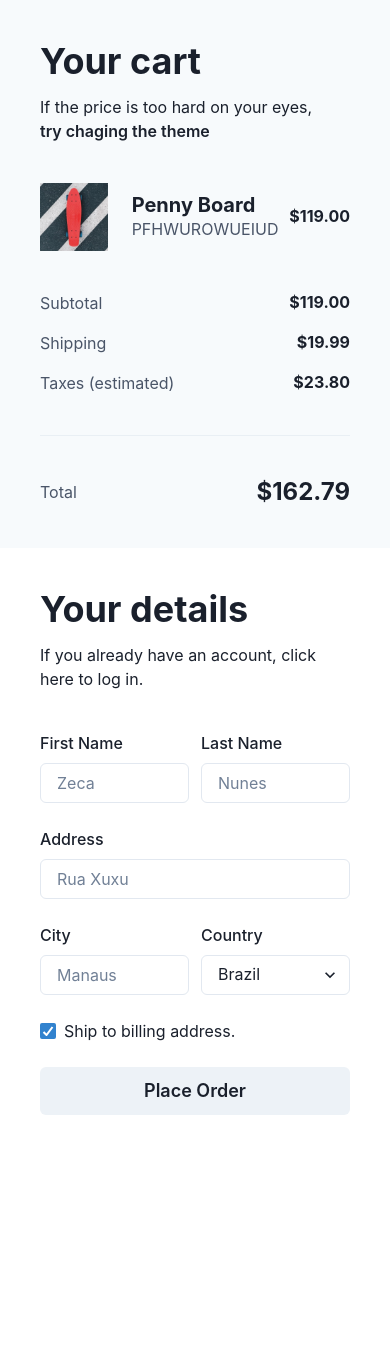
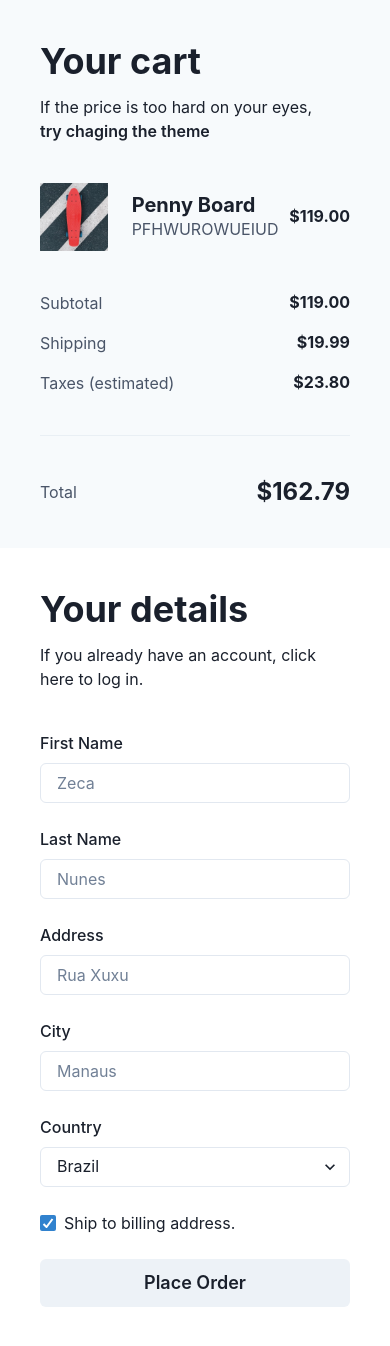
Before and after one commit to EnriqueIzel2/chakra-with-ts, a React (Create React App) app: page / in a window 390 px wide. Before the commit the page ends 1155 px from the top, so only its background shows below. Built offline with nearby package versions, Linux system fonts and the light colour scheme.

Commit message:
feat: add break point for mobile size

```diff
--- a/src/sections/Details.tsx
+++ b/src/sections/Details.tsx
@@ -1,18 +1,21 @@
 import {
-  VStack,
-  Heading,
-  Text,
-  SimpleGrid,
-  GridItem,
+  Button,
+  Checkbox,
   FormControl,
   FormLabel,
+  GridItem,
+  Heading,
   Input,
   Select,
-  Checkbox,
-  Button,
+  SimpleGrid,
+  Text,
+  useBreakpointValue,
+  VStack,
 } from "@chakra-ui/react";
 
 const Details = () => {
+
+  const colSpan = useBreakpointValue({ base: 2, md: 1 });
   return (
     <VStack
       w="full"
@@ -26,13 +29,13 @@ const Details = () => {
         <Text>If you already have an account, click here to log in.</Text>
       </VStack>
       <SimpleGrid columns={2} columnGap={3} rowGap={6} w="full">
-        <GridItem colSpan={1}>
+        <GridItem colSpan={colSpan}>
           <FormControl>
             <FormLabel>First Name</FormLabel>
             <Input placeholder="Zeca" />
           </FormControl>
         </GridItem>
-        <GridItem colSpan={1}>
+        <GridItem colSpan={colSpan}>
           <FormControl>
             <FormLabel>Last Name</FormLabel>
             <Input placeholder="Nunes" />
@@ -44,13 +47,13 @@ const Details = () => {
             <Input placeholder="Rua Xuxu" />
           </FormControl>
         </GridItem>
-        <GridItem colSpan={1}>
+        <GridItem colSpan={colSpan}>
           <FormControl>
             <FormLabel>City</FormLabel>
             <Input placeholder="Manaus" />
           </FormControl>
         </GridItem>
-        <GridItem colSpan={1}>
+        <GridItem colSpan={colSpan}>
           <FormControl>
             <FormLabel>Country</FormLabel>
             <Select>
```
